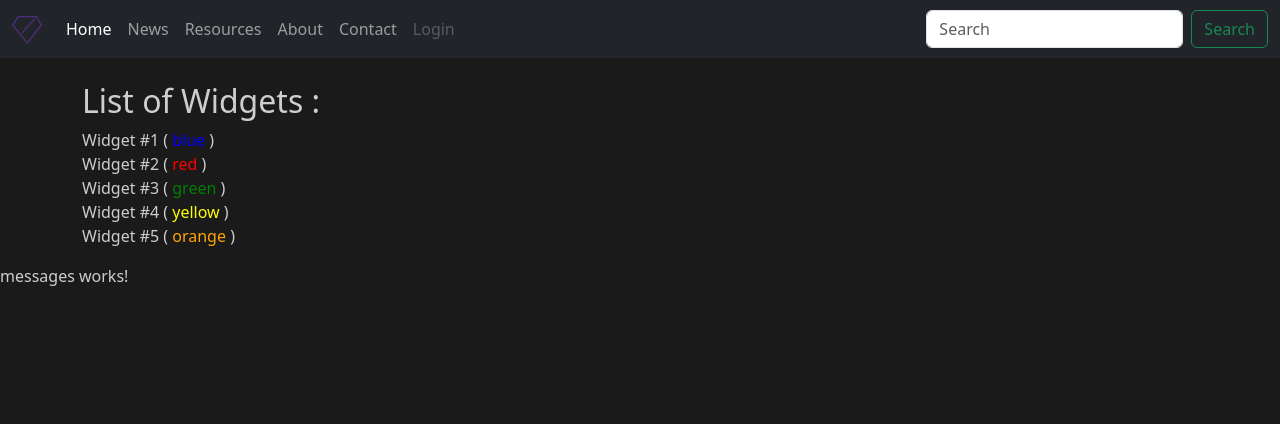
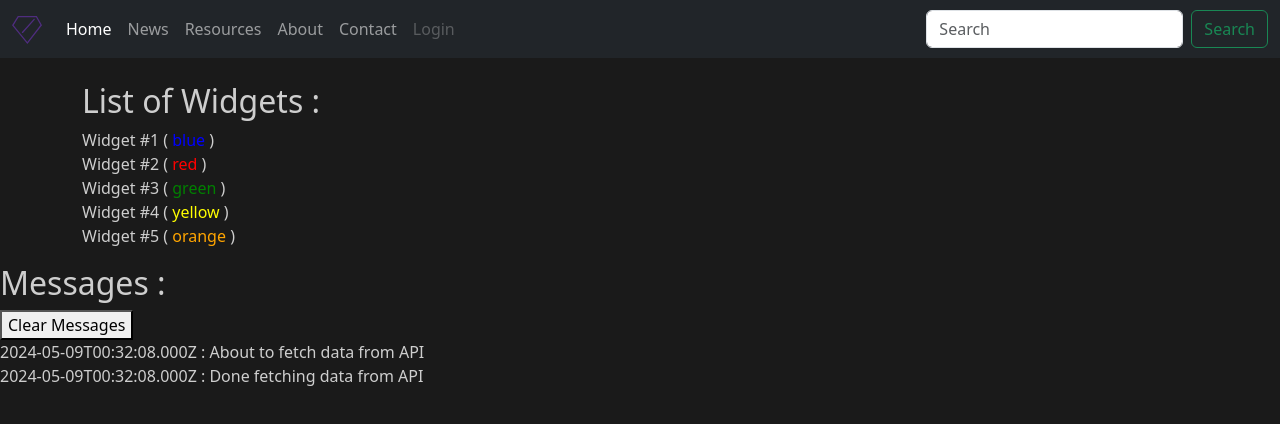
Before and after one commit to carpaltunnel/2024-spring-angular, an Angular app: page / in a window 1280 px wide. Shown: the top 424 px of the page. Built offline with nearby package versions, Linux system fonts and the light colour scheme.

Commit message:
message service

```diff
--- a/src/app/message.service.ts
+++ b/src/app/message.service.ts
@@ -1,9 +1,16 @@
 import { Injectable } from '@angular/core';
 
 @Injectable({
-  providedIn: 'root'
+  providedIn: 'root',
 })
 export class MessageService {
+  messages: string[] = [];
 
-  constructor() { }
+  add = (message: string): void => {
+    this.messages.push(`${new Date().toISOString()} : ${message}`);
+  }
+
+  clear = ():void => {
+    this.messages = [];
+  }
 }
--- a/src/app/messages/messages.component.html
+++ b/src/app/messages/messages.component.html
@@ -1 +1,9 @@
-<p>messages works!</p>
+<div *ngIf="messageService.messages.length">
+  <h2>Messages : </h2>
+  <button type="button" class="btn-danger" (click)="messageService.clear()">
+    Clear Messages
+  </button>
+  <div *ngFor="let message of messageService.messages">
+    {{ message }}
+  </div>
+</div>
--- a/src/app/messages/messages.component.ts
+++ b/src/app/messages/messages.component.ts
@@ -1,12 +1,14 @@
 import { Component } from '@angular/core';
+import { MessageService } from '../message.service';
+import { NgFor, NgIf } from '@angular/common';
 
 @Component({
   selector: 'app-messages',
   standalone: true,
-  imports: [],
+  imports: [NgFor, NgIf],
   templateUrl: './messages.component.html',
   styleUrl: './messages.component.css'
 })
 export class MessagesComponent {
-
+  constructor(public messageService: MessageService) {};
 }
--- a/src/app/widget.service.ts
+++ b/src/app/widget.service.ts
@@ -2,15 +2,18 @@ import { Injectable } from '@angular/core';
 import { Widget } from './widget';
 import { WIDGETS } from './mock-widgets';
 import { Observable, of } from 'rxjs';
+import { MessageService } from './message.service';
 
 @Injectable({
   providedIn: 'root'
 })
 export class WidgetService {
-  constructor() { }
+  constructor(private messageService: MessageService) { }
 
   getWidgets(): Observable<Widget[]> {
+    this.messageService.add('About to fetch data from API');
     const widgets = of(WIDGETS);
+    this.messageService.add('Done fetching data from API');
     return widgets;
   }
 }
--- a/src/app/widgets/widgets.component.ts
+++ b/src/app/widgets/widgets.component.ts
@@ -1,7 +1,8 @@
 import { Component } from '@angular/core';
+import { FormsModule } from '@angular/forms';
+import { NgFor, NgIf, UpperCasePipe } from '@angular/common';
+import { MessageService } from '../message.service';
 import { Widget } from '../widget';
-import { NgFor, NgIf, UpperCasePipe } from '@angular/common';
-import { FormsModule } from '@angular/forms';
 import { WidgetDetailComponent } from '../widget-detail/widget-detail.component';
 import { WidgetService } from '../widget.service';
 
@@ -16,7 +17,7 @@ export class WidgetsComponent {
   selectedWidget!: Widget;
   widgets: Widget[] = [];
 
-  constructor(private widgetService: WidgetService) {}
+  constructor(private widgetService: WidgetService, private messageService: MessageService) {}
 
   getWidgets = (): void => {
     console.log('Invoked getWidgets()');
@@ -26,6 +27,7 @@ export class WidgetsComponent {
   };
 
   select = (widget: Widget): void => {
+    this.messageService.add(`Selected Widget ID : ${widget.id}`);
     this.selectedWidget = widget;
   };
 
```
